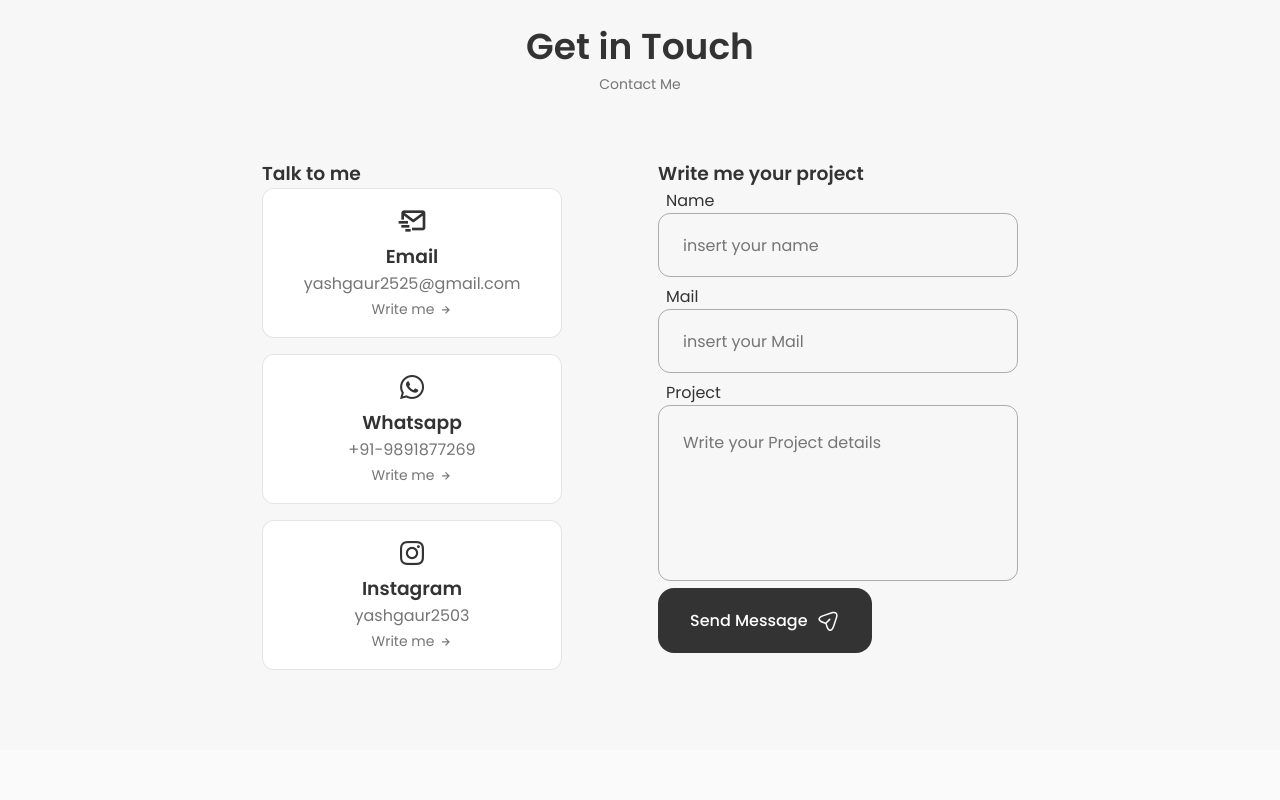
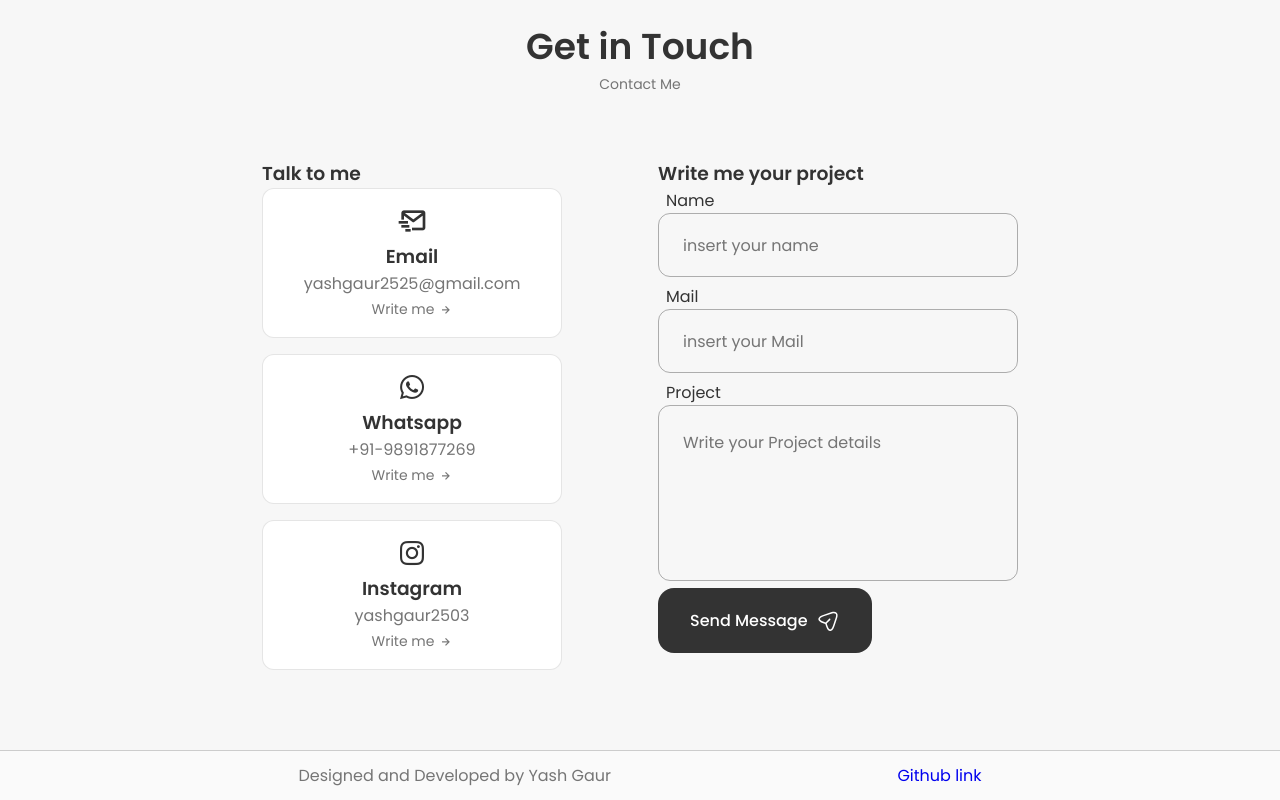
Before and after one commit to THEYASHGAUR/ReactJS-Portfolio, a React (Create React App) app: page / in a window 1280 px wide. Shown: the part 4131-4931 px from the top of the page. Before the commit the page ends 4881 px from the top, so only its background shows below. Built offline with nearby package versions, Linux system fonts and the light colour scheme; some icons are missing.

Commit message:
added footer

```diff
--- a/src/App.js
+++ b/src/App.js
@@ -7,6 +7,7 @@ import Services from './components/Services/Services';
 import Projects from './components/Projects/Projects';
 import Contact from './components/Contact/Contact';
 import Scrollup from './components/scrollup/Scrollup';
+import Footer from './components/Footer/Footer';
 
 
 const App = () => {
@@ -21,6 +22,7 @@ const App = () => {
         <Services />
         <Projects />
         <Contact />
+        <Footer />
       </main>
 
       <Scrollup />
--- /dev/null
+++ b/src/components/Footer/Footer.css
@@ -0,0 +1,6 @@
+.footer{
+    border-top: 1px solid #ccc;
+    padding: 12px;
+    display: flex;
+    justify-content: space-evenly;
+}
--- /dev/null
+++ b/src/components/Footer/Footer.jsx
@@ -0,0 +1,13 @@
+import React from 'react'
+import './Footer.css';
+
+const Footer = () => {
+  return (
+    <div className='footer'>
+      <p>Designed and Developed by Yash Gaur</p>
+       <a href="https://github.com/THEYASHGAUR/ReactJS-Portfolio" >Github link</a>
+    </div>
+  )
+}
+
+export default Footer
```
